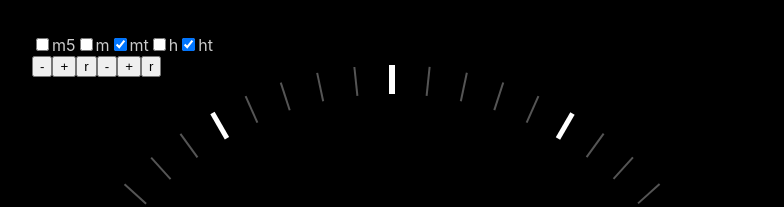
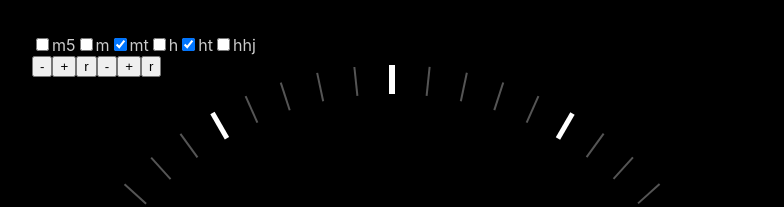
Before and after one commit to AGBrown/g-stuff-simple-clock, a React (Create React App) app: page / in a window 1280 px wide. Shown: the top 207 px of the page, without its empty margins (248-1032 px from the left). Built offline with nearby package versions, Linux system fonts and the light colour scheme.

Commit message:
toggle jump-hour

```diff
--- a/src/App.tsx
+++ b/src/App.tsx
@@ -37,18 +37,20 @@ function App(props: { msg: string }) {
   const [handsConfig, setHandsConfig] = useState(handsConfigDefault());
   const [ticksConfig, setTicksConfig] = useState(ticksConfigDefault());
 
+  const buttonMutators = {
+    setTicksConfig,
+    setHandsConfig
+  };
+
   const clockProps = {
     handsConfig,
     ticksConfig,
     date,
+    setDate,
     expandTicks,
     rotateHands,
-    handsRotated
-  };
-
-  const buttonMutators = {
-    setTicksConfig,
-    setHandsConfig
+    handsRotated,
+    stateMutators: buttonMutators
   };
 
   useEffect(() => {
@@ -69,7 +71,7 @@ function App(props: { msg: string }) {
       <header>
           {props.msg}
       </header>
-      <ButtonsIncrements { ...{ date, setDate, ticksConfig, stateMutators: buttonMutators } } />
+      <ButtonsIncrements { ...clockProps } />
       <ClockFace { ...clockProps } />
     </div>
   );
--- a/src/ButtonsIncrements.tsx
+++ b/src/ButtonsIncrements.tsx
@@ -1,12 +1,14 @@
 import React from 'react';
 import moment from 'moment';
 import './App.css';
-import type {
+import {
   IClockTicksConfig,
   IClockHandsConfig,
   IClockTicksShowConfig,
+  IClockHandsJumpConfig,
 } from './types/ClockFaceTypes';
 import {
+  mergeHandsConfig,
   mergeTicksConfig,
 } from './types/ClockFaceTypes';
 
@@ -14,6 +16,7 @@ type IButtonsIncrementsProps = {
   date: number;
   setDate: (date: number) => void;
   ticksConfig: IClockTicksConfig;
+  handsConfig: IClockHandsConfig;
   stateMutators: {
     setTicksConfig: (ticksConfig: IClockTicksConfig) => void;
     setHandsConfig: (handsConfig: IClockHandsConfig) => void;
@@ -46,6 +49,14 @@ function ButtonsIncrements(props: IButtonsIncrementsProps) {
     { name: 'rndMin', label: 'r', onClick: setRndMin, value: 0 }
   ];
 
+  const getCheckDataHands = (k: keyof IClockHandsJumpConfig, label: string) => ({
+    name: `${k}-jump`, label, id: `chkJump_${k}`,
+    checked: props.handsConfig.jump[k],
+    onChange: (x: boolean) => {
+      var newConfig = mergeHandsConfig(props.handsConfig, { [k]: x });
+      props.stateMutators.setHandsConfig(newConfig);
+    }
+  });
   const getCheckData = (k: keyof IClockTicksShowConfig, label: string) => ({
     name: k, label, id: `chkShow_${k}`,
     checked: props.ticksConfig.show[k],
@@ -59,7 +70,8 @@ function ButtonsIncrements(props: IButtonsIncrementsProps) {
     getCheckData('minLabel', 'm'),
     getCheckData('minTicks', 'mt'),
     getCheckData('hourLabel', 'h'),
-    getCheckData('hourTicks', 'ht')
+    getCheckData('hourTicks', 'ht'),
+    getCheckDataHands('hour', 'hhj')
   ];
 
   return (
```
Also changed, not shown: 1 other file (tests, documents, lock files or other folders).
